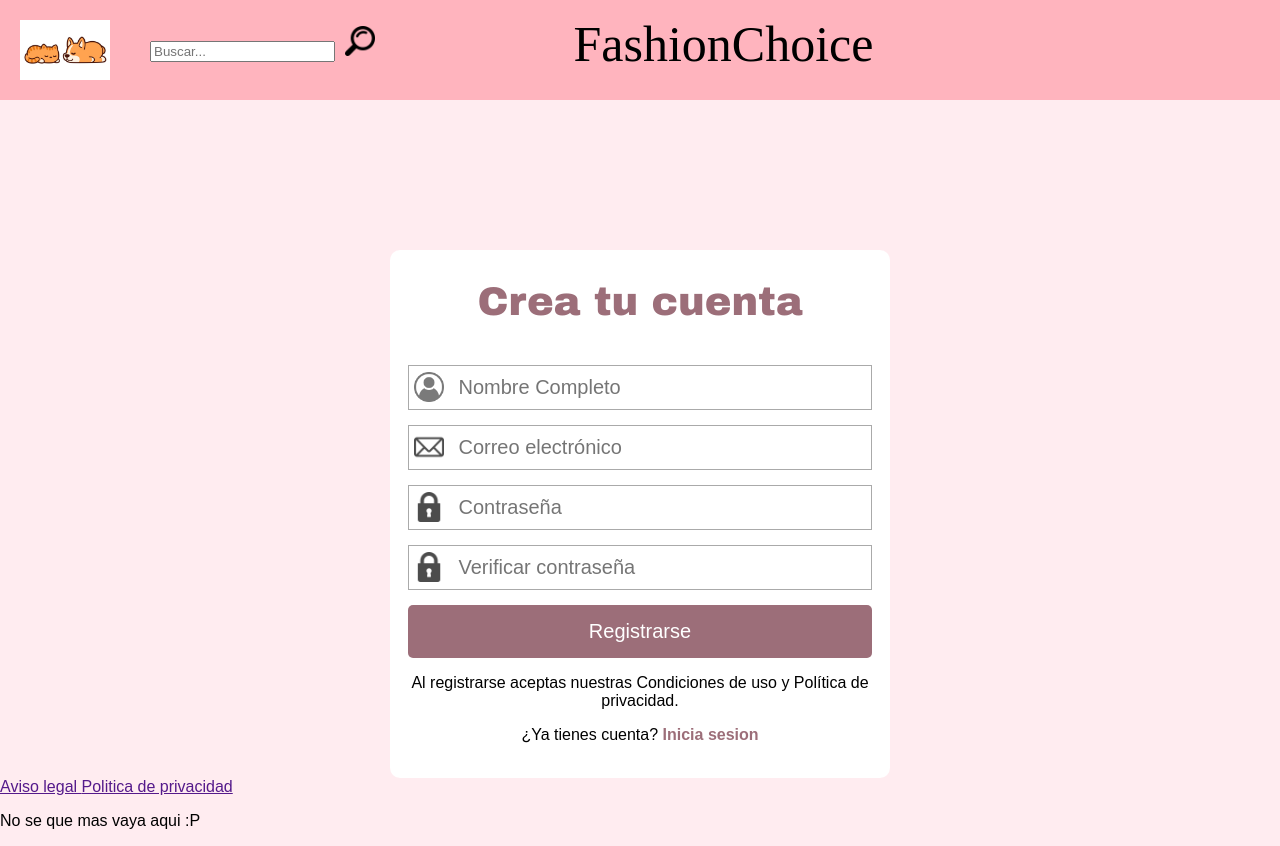
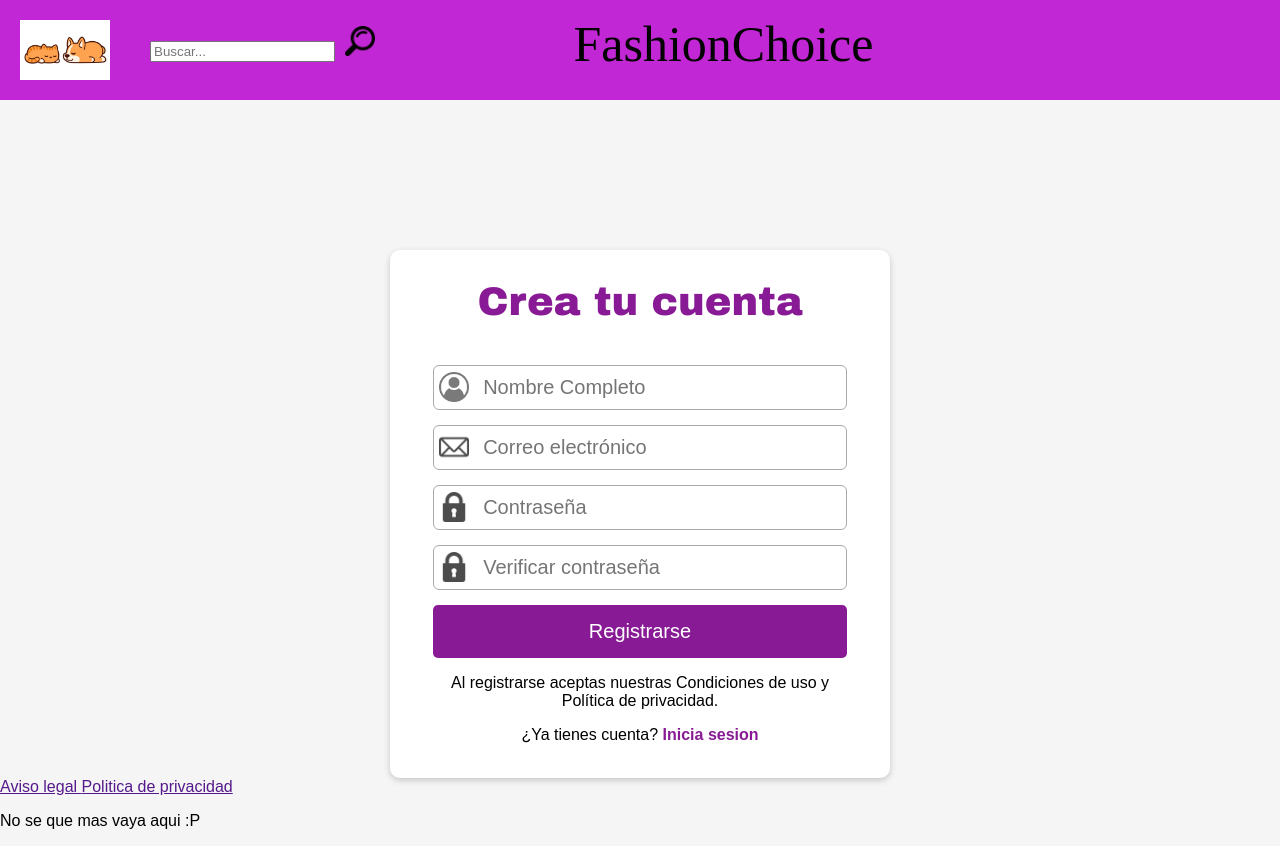
Before and after one commit to Camila-florbonita/ProyectoFinal, a plain HTML site: page registro.html in a window 1280 px wide. Drawn offline with Linux system fonts and the light colour scheme.

Commit message:
Segundo commit

```diff
--- a/CrearCuenta.html
+++ b/registro.html
@@ -57,7 +57,7 @@
 
                 <p class="yatienescuenta">
                     ¿Ya tienes cuenta?
-                    <a href="IniciarSesion.html" class="link">
+                    <a href="login.html" class="link">
                         Inicia sesion
                     </a>
                 </p>
--- a/styleLogin.css
+++ b/styleLogin.css
@@ -1,7 +1,7 @@
 body
 {
     font-family: Arial, Helvetica, sans-serif;
-    background-color: #ffecf0;
+    background-color: whitesmoke;
     margin: 0;
 }
 
@@ -11,7 +11,7 @@ body
 
 .header
 {
-    background-color: rgb(255, 180, 190);
+    background-color: #c227d5;
     display: block;
     height: 100px;
 }
@@ -60,6 +60,12 @@ body
     margin-top: 0px;
     padding: 3px;
     border-radius: 2%;
+    box-shadow: 0 2px 6px 0 rgb(0 0 0 / 10%), 0 3px 7px 0 rgb(0 0 0 / 9%);
+}
+
+.formLogin:hover
+{
+    box-shadow: 0 5px 9px 0 rgb(0 0 0 / 12%), 0 6px 10px 0 rgb(0 0 0 / 7%);
 }
 
 .labelLogin
@@ -67,13 +73,16 @@ body
     text-align: center;
     font-family: "Arial Black";
     font-size: 40px;
-    color: #9c6e79;
+    color: #881b95;
 }
 
 .contenedor
 {
     width: 100%;
     padding: 15px;
+    margin-left: auto;
+    margin-right: auto;
+    position: relative;
 }
 
 .input
@@ -88,6 +97,13 @@ body
 {
     margin-bottom: 15px;
     border: 1px solid #aaa;
+    border-radius: 6px;
+}
+
+.input-contenedor:hover
+{
+    border: 3px solid #881b95;
+    border-radius: 25px;
 }
 
 .icono
@@ -106,7 +122,7 @@ body
     width: 100%;
     color: white;
     font-size: 20px;
-    background: #9c6e79;
+    background: #881b95;
     padding: 15px 20px;
     border-radius: 5px;
     cursor: pointer;
@@ -114,7 +130,7 @@ body
 
 .botonLogin:hover
 {
-    background: #ffb4be;
+    background: #f397ff;
 }
 
 .aviso, .notienescuenta
@@ -125,13 +141,13 @@ body
 .link
 {
     text-decoration: none;
-    color: #9c6e79;
+    color: #881b95;
     font-weight: 600;
 }
 
 .link:hover
 {
-    color: #ffb4be;
+    color: #f397ff;
 }
 
 @media (min-width: 768px)
--- a/styleRegistro.css
+++ b/styleRegistro.css
@@ -1,7 +1,7 @@
 body
 {
     font-family: Arial, Helvetica, sans-serif;
-    background-color: #ffecf0;
+    background-color: whitesmoke;
     margin: 0;
 }
 
@@ -11,7 +11,7 @@ body
 
 .header
 {
-    background-color: rgb(255, 180, 190);
+    background-color: #c227d5;
     display: block;
     height: 100px;
 }
@@ -59,6 +59,12 @@ body
     margin-top: 0px;
     padding: 3px;
     border-radius: 2%;
+    box-shadow: 0 2px 6px 0 rgb(0 0 0 / 10%), 0 3px 7px 0 rgb(0 0 0 / 9%);
+}
+
+.formRegistrar:hover
+{
+    box-shadow: 0 5px 8px 0 rgb(0 0 0 / 12%), 0 5px 10px 0 rgb(0 0 0 / 7%);
 }
 
 .labelRegistrar
@@ -66,13 +72,16 @@ body
     text-align: center;
     font-family: "Arial Black";
     font-size: 40px;
-    color: #9c6e79;
+    color: #881b95;
 }
 
 .contenedor
 {
-    width: 100%;
+    width: 90%;
     padding: 15px;
+    margin-left: auto;
+    margin-right: auto;
+    position: relative;
 }
 
 .input
@@ -87,6 +96,13 @@ body
 {
     margin-bottom: 15px;
     border: 1px solid #aaa;
+    border-radius: 6px;
+}
+
+.input-contenedor:hover
+{
+    border: 3px solid #881b95;
+    border-radius: 25px;
 }
 
 .icono
@@ -105,7 +121,7 @@ body
     width: 100%;
     color: white;
     font-size: 20px;
-    background: #9c6e79;
+    background: #881b95;
     padding: 15px 20px;
     border-radius: 5px;
     cursor: pointer;
@@ -113,7 +129,7 @@ body
 
 .botonRegistrar:hover
 {
-    background: #ffb4be;
+    background: #f397ff;
 }
 
 .aviso, .yatienescuenta
@@ -124,13 +140,13 @@ body
 .link
 {
     text-decoration: none;
-    color: #9c6e79;
+    color: #881b95;
     font-weight: 600;
 }
 
 .link:hover
 {
-    color: #ffb4be;
+    color: #f397ff;
 }
 
 @media (min-width: 768px)
```
Also changed, not shown: login.html (renamed from IniciarSesion.html, +1 -1 lines).
